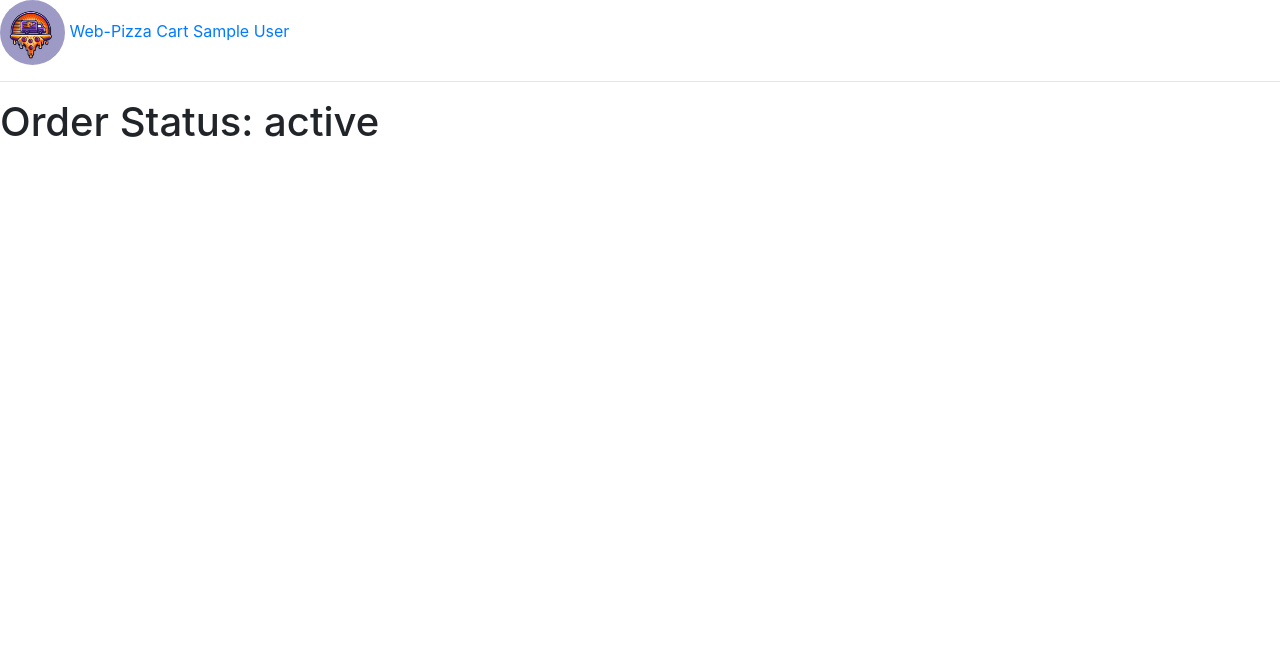
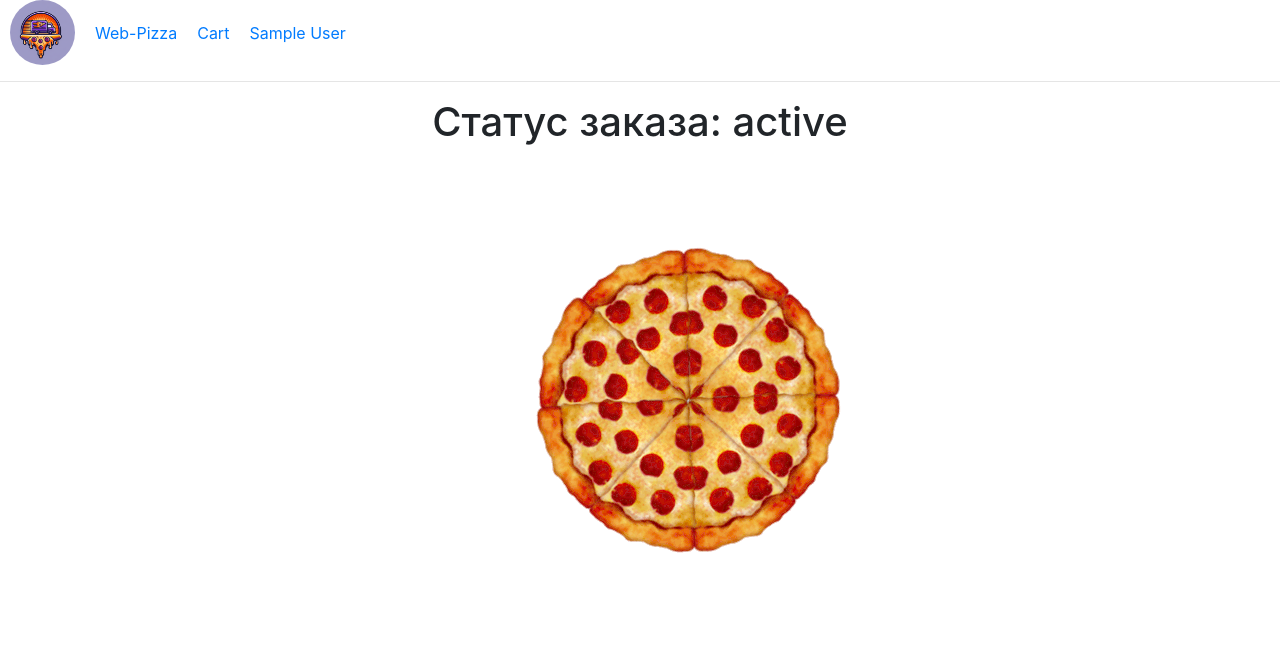
Before and after one commit to HGRaicer/web-pizza, a Flask app: page /order_tracking in a window 1280 px wide. Shown: the top 653 px of the page. Run offline with Flask 3, Linux system fonts and the light colour scheme; a user stored in the database is signed in; tables that the repository leaves empty hold one stand-in row (values such as "Sample post"); some libraries are stand-ins or nearby versions.

Commit message:
order tracking gif

```diff
--- a/app/templates/order_tracking.html
+++ b/app/templates/order_tracking.html
@@ -19,5 +19,10 @@
         </script>
 {% endblock %}
 {% block content %}
-     <h1>Order Status: <span id="order-status">{{ status_order }}</span></h1>
+<link rel="stylesheet" href="static/menu.css" type="text/css" />
+    <div class="d-flex justify-content-center">
+        <h1>Статус заказа: <span id="order-status">{{ status_order }}</span></h1>
+    </div>
+    <img src="static/pizza_loading.gif" class="row" style="margin-left: 35%;">
+
 {% endblock %}
```
Also changed, not shown: app/templates/profile.html (+5 -5 lines), app/static/pizza_loading.gif (added).
